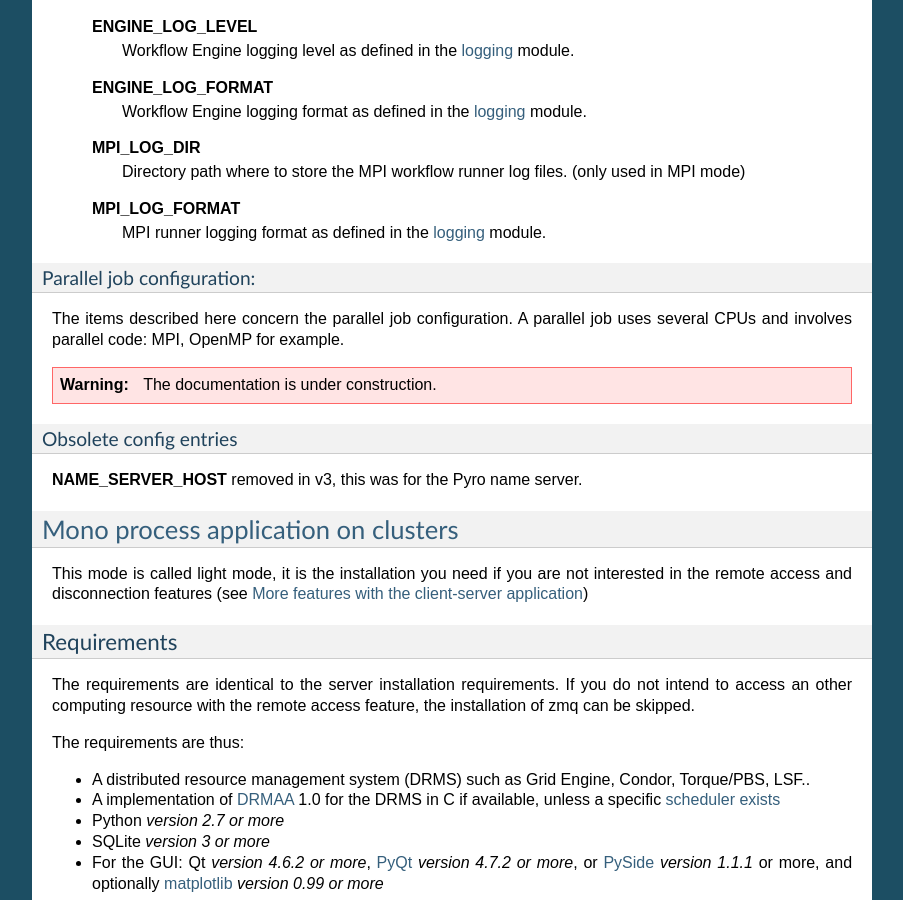
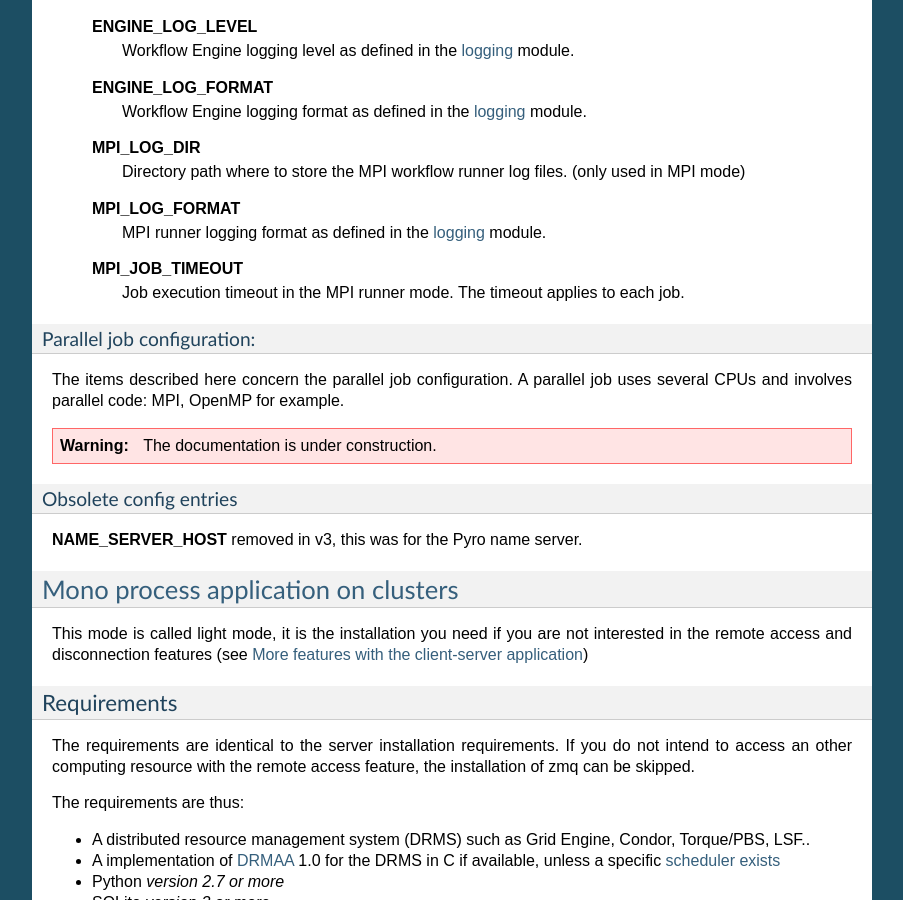
Before and after one commit to populse/soma-workflow, a Sphinx documentation site: the page built from doc/source/install_config.txt, in a window 1280 px wide and 900 px high, scrolled down 9073 px. Shown: the whole window, without its empty margins (198-1101 px from the left). Built offline with Sphinx 7.4.7, drawn with Linux system fonts in a browser that asks for light colours; the version number could not be read and is left out.

Commit message:
document the config option MPI_JOB_TIMEOUT

```diff
--- a/doc/source/install_config.txt
+++ b/doc/source/install_config.txt
@@ -424,6 +424,9 @@ Configuration items optional on the server side:
     MPI runner logging format as defined in the `logging
     <https://docs.python.org/library/logging.html>`_ module.
 
+  **MPI_JOB_TIMEOUT**
+    Job execution timeout in the MPI runner mode. The timeout applies to each job.
+
 Parallel job configuration:
 ^^^^^^^^^^^^^^^^^^^^^^^^^^^
 
```
